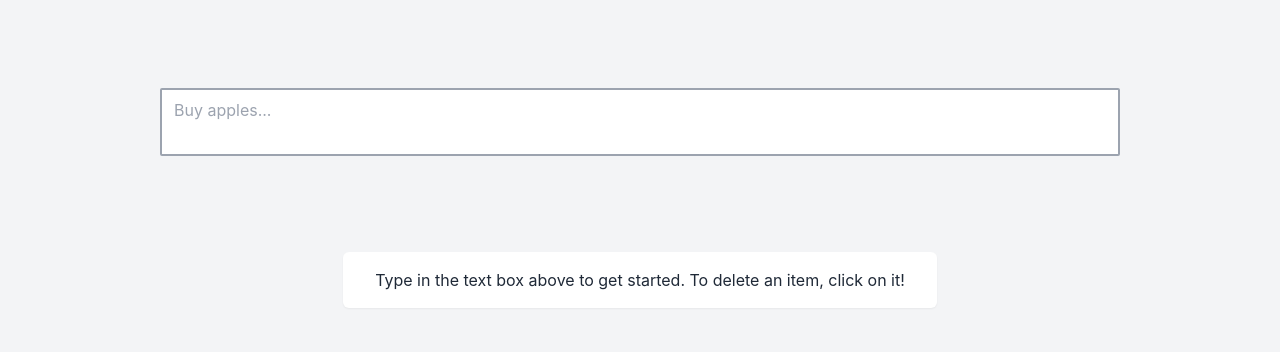
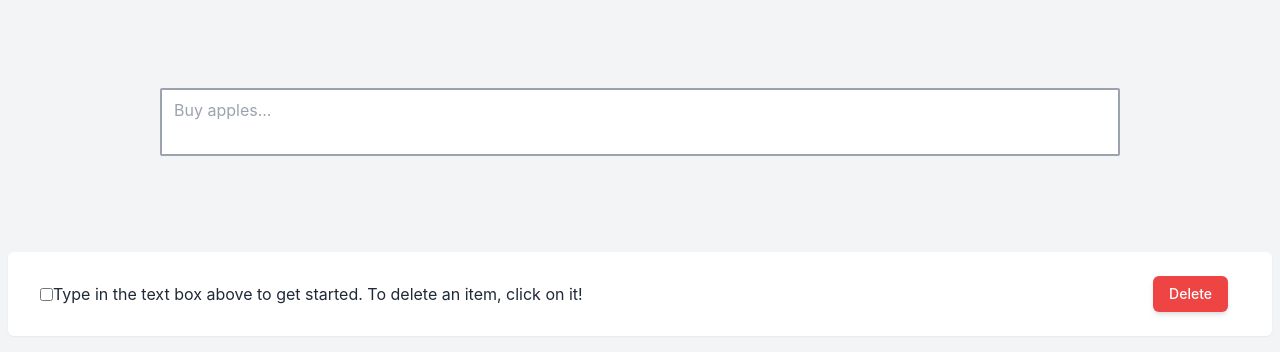
Before and after one commit to reichman2/todo-list, a Next.js app: page / in a window 1280 px wide. Shown: the top 352 px of the page. Built offline with nearby package versions, Linux system fonts and the light colour scheme.

Commit message:
Clean up TodoItem

```diff
--- a/components/TodoItem.tsx
+++ b/components/TodoItem.tsx
@@ -1,36 +1,49 @@
 import React from "react";
+import Button from "./Button";
 import Card from "./Card";
+import Checkbox from "./Checkbox";
 
 
 interface TodoItemProps extends React.PropsWithChildren {
-    onClick?: (e: React.MouseEvent<HTMLDivElement>) => void;
+    onDelete?: (e: React.MouseEvent<HTMLButtonElement>) => void;
     title?: string;
+    completed?: boolean;
+}
+
+interface TodoItemState {
+    completed: boolean;
 }
 
 
-export default class TodoItem extends React.Component<TodoItemProps> {
+export default class TodoItem extends React.Component<TodoItemProps, TodoItemState> {
     constructor(props: TodoItemProps) {
         super(props);
 
-        this.onClickHandler = this.onClickHandler.bind(this);
-        this.remove = this.remove.bind(this);
+        this.state = {
+            completed: this.props.completed || false
+        }
+
+        this.toggleComplete = this.toggleComplete.bind(this);
     }
 
-    onClickHandler(e: React.MouseEvent<HTMLDivElement>) {
-        if (this.props.onClick)
-            this.props.onClick(e);
-    }
 
-    remove() {
-        // TODO open delete modal
-
-        // TODO if okay, delete this element.
+    toggleComplete() {
+        this.setState({
+            completed: !this.state.completed
+        });
     }
 
     render() {
         return (
-            <Card title={ this.props.title || "" } onClick={ this.onClickHandler }>
-                { this.props.children }
+            <Card className="flex w-full items-center" title={ this.props.title || "" } >
+                {/* <input type="checkbox" className="mr-4" /> */}
+                <Checkbox onClick={ this.toggleComplete } className="mr-4" />
+                <div className={`inline-block w-full transition-all ease-linear ${(this.state.completed) ? "line-through" : "" }`} >
+                    <span className="line-slice"></span>
+                    { this.props.children }
+                </div>
+
+                <Button className="bg-red-500 text-white justify-end" onClick={ this.props.onDelete }>Delete</Button>
             </Card>
         );
     }
```
